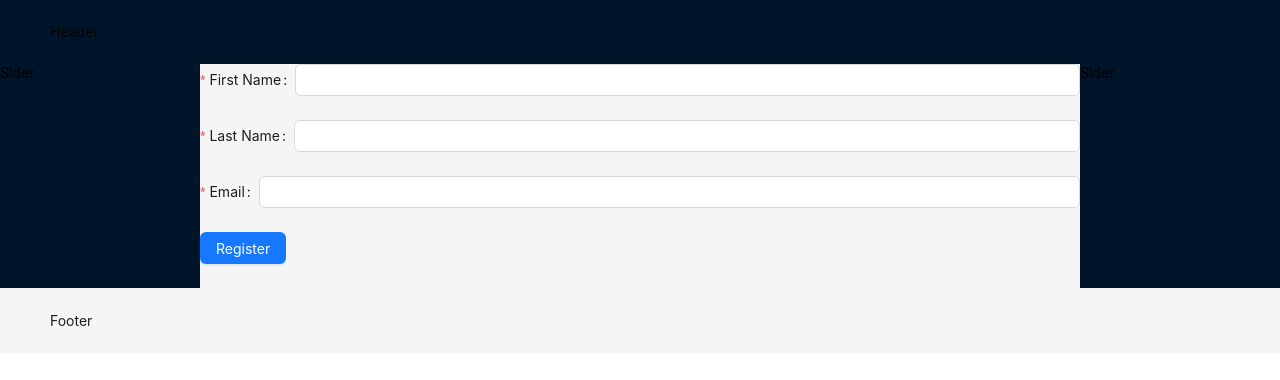
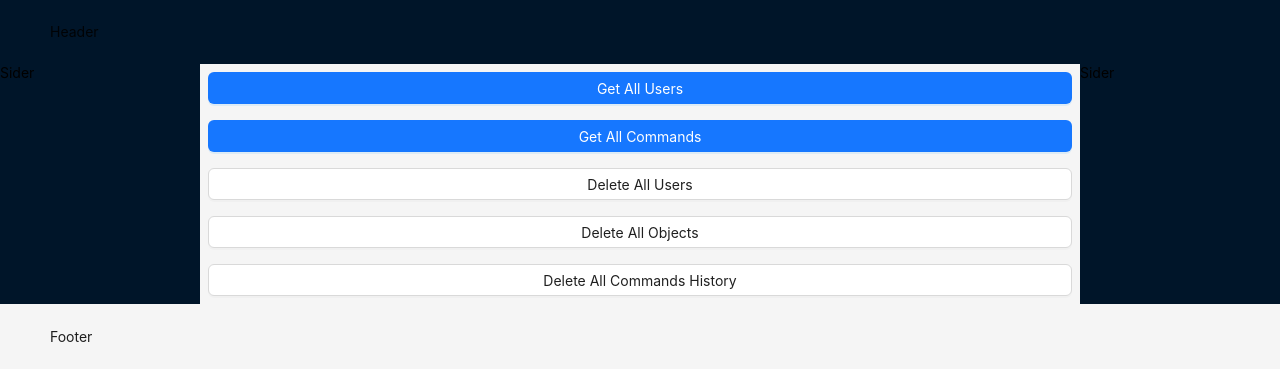
Before and after one commit to zohar-tzabari/integrative_proj, a React (Create React App) app: page /hi in a window 1280 px wide. Shown: the top 380 px of the page. Built offline with nearby package versions, Linux system fonts and the light colour scheme.

Commit message:
[admin] inital

```diff
--- a/src/App.js
+++ b/src/App.js
@@ -1,7 +1,9 @@
 import Router from "./router"
+import AppTemp from "./menu"
+import Admin from "./pages/admin"
 
 function App() {
   return (
-    <Router/>
+    <Admin/>
     )}
 export default App;
--- /dev/null
+++ b/src/api/AdminAPI.js
@@ -0,0 +1,61 @@
+import axios from "axios";
+
+export async function deleteAllObjects() {
+  try {
+    const response = await axios.delete(
+      `http://localhost:8081/superapp/admin/objects`
+    );
+    return response;
+  } catch (error) {
+    console.error(error);
+    return null;
+  }
+}
+
+export async function deleteAllUsers() {
+  try {
+    const response = await axios.delete(
+      `http://localhost:8081/superapp/admin/users`
+    );
+    return response;
+  } catch (error) {
+    console.error(error);
+    return null;
+  }
+}
+
+export async function deleteAllCommandsHistory() {
+  try {
+    const response = await axios.delete(
+      `http://localhost:8081/superapp/admin/miniapp`
+    );
+    return response;
+  } catch (error) {
+    console.error(error);
+    return null;
+  }
+}
+
+export async function getAllUsers() {
+  try {
+    const response = await axios.get(
+      `http://localhost:8081/superapp/admin/users`
+    );
+    return response;
+  } catch (error) {
+    console.error(error);
+    return null;
+  }
+}
+
+export async function getAllCommands() {
+    try {
+        const response = await axios.get(
+          `http://localhost:8081/superapp/admin/miniapp`
+        );
+        return response;
+      } catch (error) {
+        console.error(error);
+        return null;
+      }
+}
--- /dev/null
+++ b/src/menu.js
@@ -0,0 +1,54 @@
+import { Layout, Menu } from 'antd';
+import {
+  BrowserRouter as Router,
+  Route,
+  Link,
+  useLocation,
+  Routes
+} from "react-router-dom";
+import RegistrationForm from "./pages/registerClinet";
+import AllClientView from "./pages/suppliersTable";
+import Home from "./pages/home";
+
+
+const { Header, Content } = Layout;
+
+function AppTemp() {
+  return (
+    <Router>
+      <Layout>
+        <Header>
+          <MenuComp />
+        </Header>
+        <Content>
+          <Routes>
+            <Route index element={<Home />} />
+            <Route path="RegistrationForm" element={<RegistrationForm />} />
+            <Route path="AllClientView" element={<AllClientView />} />
+            <Route path="*" element={"nothing to see"} />
+            <Route path="hi" element={<RegistrationForm />} />
+          </Routes>
+        </Content>
+      </Layout>
+    </Router>
+  );
+}
+
+function MenuComp() {
+
+  return (
+    <Menu theme="dark" mode="horizontal">
+      <Menu.Item key="/">
+        <Link to="/">Home</Link>
+      </Menu.Item>
+      <Menu.Item key="/RegistrationForm">
+        <Link to="/RegistrationForm">Registration Form</Link>
+      </Menu.Item>
+      <Menu.Item key="/AllClientView">
+        <Link to="/AllClientView">All Client View</Link>
+      </Menu.Item>
+    </Menu>
+  );
+}
+
+export default AppTemp;
--- /dev/null
+++ b/src/pages/admin.js
@@ -0,0 +1,102 @@
+import { Button, Layout } from "antd";
+import {
+  getAllUsers,
+  getAllCommands,
+  deleteAllUsers,
+  deleteAllObjects,
+  deleteAllCommandsHistory,
+} from "../api/AdminAPI";
+const { Header, Content, Footer, Sider } = Layout;
+
+function AdminComp() {
+  const handleGetAllUsers = async () => {
+    try {
+      const users = await getAllUsers();
+      console.log(users);
+    } catch (error) {
+      console.log(error);
+    }
+  };
+
+  const handleGetAllCommands = async () => {
+    try {
+      const commands = await getAllCommands();
+      console.log(commands);
+    } catch (error) {
+      console.log(error);
+    }
+  };
+
+  const handleDeleteAllUsers = async () => {
+    try {
+      await deleteAllUsers();
+      console.log("All users deleted");
+    } catch (error) {
+      console.log(error);
+    }
+  };
+
+  const handleDeleteAllObjects = async () => {
+    try {
+      await deleteAllObjects();
+      console.log("All objects deleted");
+    } catch (error) {
+      console.log(error);
+    }
+  };
+
+  const handleDeleteAllCommandsHistory = async () => {
+    try {
+      await deleteAllCommandsHistory();
+      console.log("All commands history deleted");
+    } catch (error) {
+      console.log(error);
+    }
+  };
+
+  return (
+    <div
+      style={{
+        display: "flex",
+        flexWrap: "wrap",
+        flexDirection: "column",
+        justifyContent: "center",
+        alignItems: "stretch",
+        alignContent: "stretch",
+      }}
+    >
+      <Button style={{ margin: "0.5rem" }} type="primary" onClick={handleGetAllUsers}>
+        Get All Users
+      </Button>
+      <Button style={{ margin: "0.5rem" }} type="primary" onClick={handleGetAllCommands}>
+        Get All Commands
+      </Button>
+      <Button style={{ margin: "0.5rem" }} onClick={handleDeleteAllUsers}>
+        Delete All Users
+      </Button>
+      <Button style={{ margin: "0.5rem" }} onClick={handleDeleteAllObjects}>
+        Delete All Objects
+      </Button>
+      <Button style={{ margin: "0.5rem" }} onClick={handleDeleteAllCommandsHistory}>
+        Delete All Commands History
+      </Button>
+    </div>
+  );
+}
+
+const Admin = () => {
+  return (
+    <Layout>
+      <Header>Header</Header>
+      <Layout>
+        <Sider>Sider</Sider>
+        <Content>
+          <AdminComp />
+        </Content>
+        <Sider>Sider</Sider>
+      </Layout>
+      <Footer>Footer</Footer>
+    </Layout>
+  );
+};
+export default Admin;
--- /dev/null
+++ b/src/pages/home.js
@@ -0,0 +1,58 @@
+import { Layout, Menu, Breadcrumb } from "antd";
+import {
+  DesktopOutlined,
+  PieChartOutlined,
+  FileOutlined,
+  TeamOutlined,
+  UserOutlined,
+} from "@ant-design/icons";
+
+const { Header, Content, Footer, Sider } = Layout;
+const { SubMenu } = Menu;
+
+function Home() {
+  return (
+    <Layout style={{ minHeight: "100vh" }}>
+      <Sider collapsible>
+        <div className="logo" />
+        <Menu theme="dark" defaultSelectedKeys={["1"]} mode="inline">
+          <Menu.Item key="1" icon={<PieChartOutlined />}>
+            Dashboard
+          </Menu.Item>
+          <Menu.Item key="2" icon={<DesktopOutlined />}>
+            Products
+          </Menu.Item>
+          <Menu.Item key="3" icon={<FileOutlined />}>
+            Orders
+          </Menu.Item>
+          <Menu.Item key="4" icon={<TeamOutlined />}>
+            Customers
+          </Menu.Item>
+        </Menu>
+      </Sider>
+      <Layout>
+        <Header
+          className="site-layout-sub-header-background"
+          style={{ padding: 0 }}
+        />
+        <Content style={{ margin: "0 16px" }}>
+          <Breadcrumb style={{ margin: "16px 0" }}>
+            <Breadcrumb.Item>Home</Breadcrumb.Item>
+          </Breadcrumb>
+          <div
+            className="site-layout-background"
+            style={{ padding: 24, minHeight: 360 }}
+          >
+            <h1>Welcome to our web portal!</h1>
+            <p>We are a leading provider of web-based solutions.</p>
+          </div>
+        </Content>
+        <Footer style={{ textAlign: "center" }}>
+          Web Portal ©2023 Created by My Company
+        </Footer>
+      </Layout>
+    </Layout>
+  );
+}
+
+export default Home;
```
